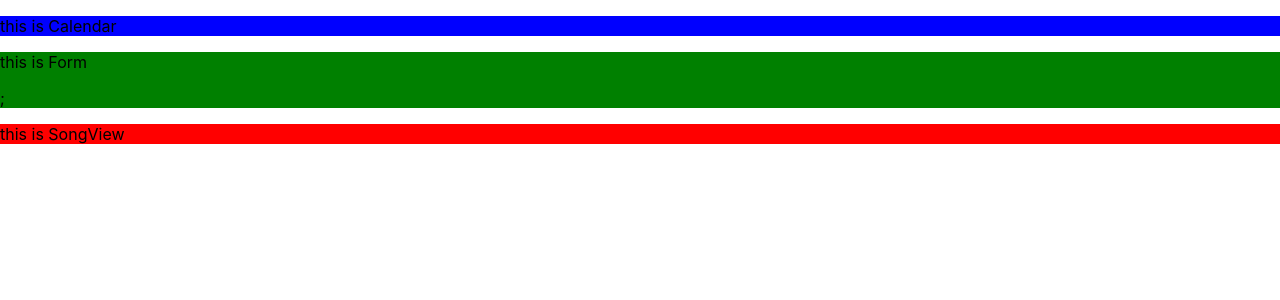
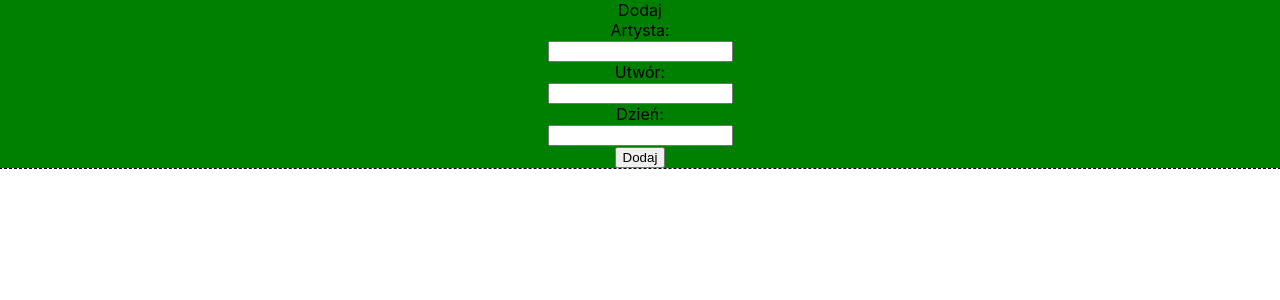
Before and after one commit to kilowatogadziny/hackathon, a React (Create React App) app: page / in a window 1280 px wide. Shown: the top 300 px of the page. Built offline with nearby package versions, Linux system fonts and the light colour scheme; the HTML template or start-up script is replaced by a standard one.

Commit message:
song of a day form

```diff
--- a/src/App.js
+++ b/src/App.js
@@ -42,9 +42,9 @@ function App() {
 
   return (
     <div>
-      <Calendar />
+      {/*<Calendar />*/}
       <Form />
-      <SongView />
+      {/*<SongView />*/}
       {/* <p>{variable1}</p>
       <p>{variable2}</p>
       <p>{variables}</p> */}
--- a/src/Form/Form.js
+++ b/src/Form/Form.js
@@ -1,12 +1,37 @@
-import React from "react";
+import React, { useState } from "react";
 import "./styles.css";
+import { useInput } from "../hooks/inputHook";
 
-function Form() {
+export default function Form() {
+  const { value: artist, bind: bindArtist, reset: resetArtist } = useInput("");
+  const { value: song, bind: bindSong, reset: resetSong } = useInput("");
+  const { value: day, bind: bindDay, reset: resetDay } = useInput("");
+
+  const handleSubmit = (event) => {
+    event.preventDefault();
+    resetArtist();
+    resetSong();
+    resetDay();
+  };
+
   return (
     <div className="form">
-      <p>this is Form</p>;
+      Dodaj
+      <form onSubmit={handleSubmit}>
+        <label>Artysta:</label>
+        <div>
+          <input type="text" {...bindArtist} />
+        </div>
+        <label>Utwór:</label>
+        <div>
+          <input type="text" {...bindSong} />
+        </div>
+        <label>Dzień:</label>
+        <div>
+          <input type="text" {...bindDay} />
+        </div>
+        <input type="submit" value="Dodaj" />
+      </form>
     </div>
   );
 }
-
-export default Form;
--- a/src/Form/styles.css
+++ b/src/Form/styles.css
@@ -1,3 +1,5 @@
 .form {
   background-color: green;
+  outline: dashed 1px black;
+  text-align: center;
 }
--- /dev/null
+++ b/src/hooks/inputHook.js
@@ -0,0 +1,17 @@
+import { useState } from "react";
+
+export const useInput = (initialValue) => {
+  const [value, setValue] = useState(initialValue);
+
+  return {
+    value,
+    setValue,
+    reset: () => setValue(""),
+    bind: {
+      value,
+      onChange: (event) => {
+        setValue(event.target.value);
+      },
+    },
+  };
+};
```
Also changed, not shown: src/NameForm.js (deleted, +0 -24 lines).
